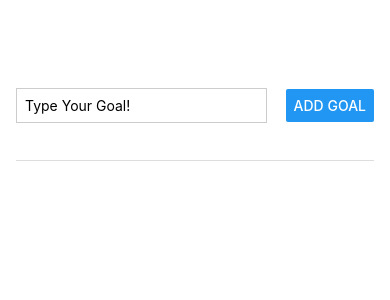
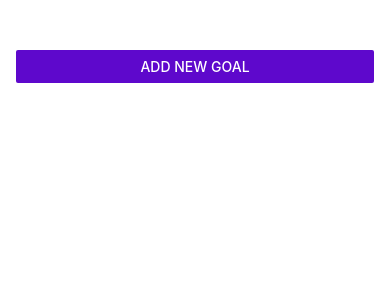
Before and after one commit to Jahir514/react-native, a React Native app: screen / in a window 390 px wide. Shown: the top 300 px of the page. Built offline with nearby package versions, Linux system fonts and the light colour scheme.

Commit message:
working on modal

```diff
--- a/App.js
+++ b/App.js
@@ -1,37 +1,54 @@
 import { StatusBar } from 'expo-status-bar';
 import { useState } from 'react';
-import { StyleSheet, Text, View, TextInput, Button, FlatList } from 'react-native';
+import { StyleSheet, View, FlatList, Button } from 'react-native';
 import GoalItem from './components/GoalItem';
+import GoalInput from './components/GoalInput';
 export default function App() {
-  const [inputText, setInputText] = useState('')
-  const [goalLists, setGoalLists] = useState([])
-  const goalInputHandler = (text) => {
-    setInputText(text)
-  }
+  const [modalIsVisible, setModalIsVisible] = useState(false);
+  const [goalLists, setGoalLists] = useState([]);
+  const startAddGoalHandler = () => {
+    setModalIsVisible(true);
+  };
+  const goalAddHandler = (inputText) => {
+    setGoalLists((prevInputText) => [
+      ...prevInputText,
+      { text: inputText, id: Math.random().toString() },
+    ]);
+  };
 
-  const goalAddHandler = () => {
-    setGoalLists((prevInputText) => [...prevInputText, { text: inputText, id: Math.random.toString() }])
-    console.log(goalLists)
-  }
+  const deleteGoalHandler = (id) => {
+    setGoalLists((currentGoals) => {
+      return currentGoals.filter((goal) => goal.id != id);
+    });
+  };
 
   return (
     <View style={styles.appContainer}>
-      <View style={styles.inputContainer}>
-        <TextInput style={styles.textInput} placeholder='Type Your Goal!' onChangeText={goalInputHandler} />
-        <Button title='Add Goal' onPress={goalAddHandler} />
-      </View>
+      <Button
+        title='Add New Goal'
+        color='#5e08cc'
+        onPress={startAddGoalHandler}
+      />
+      <GoalInput
+        goalAddHandler={goalAddHandler}
+        modalVisible={modalIsVisible}
+      />
       <View style={styles.goalsContainer}>
-        <FlatList data={goalLists} renderItem={itemData => {
-          return (
-            <GoalItem itemData={itemData} />
-          )
-        }}
+        <FlatList
+          data={goalLists}
+          renderItem={(itemData) => {
+            return (
+              <GoalItem
+                itemData={itemData}
+                deleteGoalHandler={deleteGoalHandler}
+              />
+            );
+          }}
           alwaysBounceHorizontal={false}
           keyExtractor={(item, index) => {
-            return item.id
+            return item.id;
           }}
         />
-
       </View>
     </View>
   );
@@ -41,25 +58,9 @@ const styles = StyleSheet.create({
   appContainer: {
     paddingTop: 50,
     paddingHorizontal: 16,
-    flex: 1
-  },
-  inputContainer: {
-    flexDirection: 'row',
-    justifyContent: 'space-between',
-    alignItems: 'center',
-    marginBottom: 20,
-    borderBottomWidth: 1,
-    borderBottomColor: '#dddddd',
-    flex: 1
-  },
-  textInput: {
-    borderWidth: 1,
-    borderColor: '#cccccc',
-    width: '70%',
-    marginRight: 8,
-    padding: 8
+    flex: 1,
   },
   goalsContainer: {
-    flex: 6
-  }
+    flex: 6,
+  },
 });
--- a/components/GoalInput.js
+++ b/components/GoalInput.js
@@ -0,0 +1,47 @@
+import { useState } from 'react';
+import { StyleSheet, View, Button, TextInput, Modal } from 'react-native';
+const GoalInput = (props) => {
+  const { goalAddHandler, modalVisible } = props;
+  const [inputText, setInputText] = useState('');
+  const goalInputHandler = (text) => {
+    setInputText(text);
+  };
+  const AddGoalHandler = () => {
+    goalAddHandler(inputText);
+    setInputText('');
+  };
+  return (
+    <Modal visible={modalVisible} animationType='slide'>
+      <View style={styles.inputContainer}>
+        <TextInput
+          style={styles.textInput}
+          placeholder='Type Your Goal!'
+          onChangeText={goalInputHandler}
+          value={inputText}
+        />
+        <Button title='Add Goal' onPress={AddGoalHandler} />
+      </View>
+    </Modal>
+  );
+};
+
+export default GoalInput;
+
+const styles = StyleSheet.create({
+  inputContainer: {
+    flexDirection: 'row',
+    justifyContent: 'space-between',
+    alignItems: 'center',
+    marginBottom: 20,
+    borderBottomWidth: 1,
+    borderBottomColor: '#dddddd',
+    flex: 1,
+  },
+  textInput: {
+    borderWidth: 1,
+    borderColor: '#cccccc',
+    width: '70%',
+    marginRight: 8,
+    padding: 8,
+  },
+});
--- a/components/GoalItem.js
+++ b/components/GoalItem.js
@@ -1,20 +1,32 @@
-import { StyleSheet, View, Text } from 'react-native'
-const GoalItem = ({ itemData }) => {
+import { StyleSheet, View, Text, Pressable } from 'react-native';
+const GoalItem = (props) => {
+  const { itemData, deleteGoalHandler } = props;
   return (
-        <View style={styles.goalListItem} ><Text style={styles.goalText}>{itemData.item.text}</Text></View>
-    )
-}
+    <View style={styles.goalListItem}>
+      <Pressable
+        android_ripple={{ color: '#dddddd' }} //for android
+        onPress={() => deleteGoalHandler(itemData.item.id)}
+        style={({ pressed }) => pressed && styles.pressedItem} // for iOs
+      >
+        <Text style={styles.goalText}>{itemData.item.text}</Text>
+      </Pressable>
+    </View>
+  );
+};
 
-export default GoalItem
+export default GoalItem;
 
 const styles = StyleSheet.create({
   goalListItem: {
     margin: 8,
     borderRadius: 6,
     backgroundColor: '#5e08cc',
-        padding: 8
   },
   goalText: {
-        color: 'white'
-    }
+    color: 'white',
+    padding: 8,
+  },
+  pressedItem: {
+    opacity: 0.5,
+  },
 });
```
Lines whose indentation alone changed are shown as unchanged.
